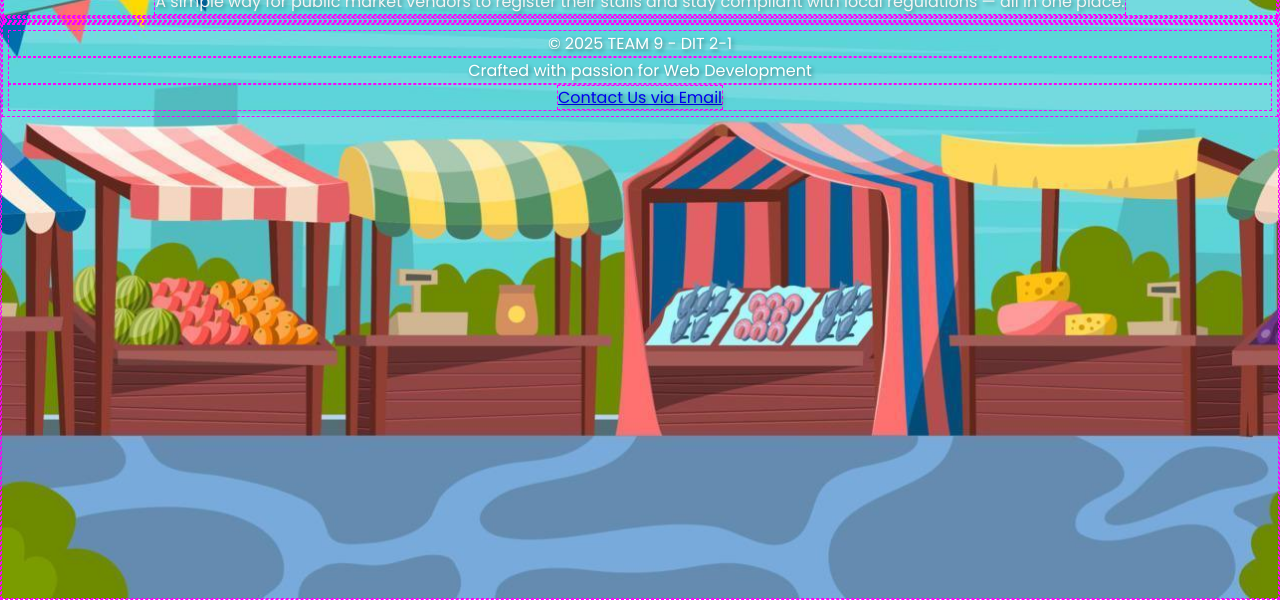
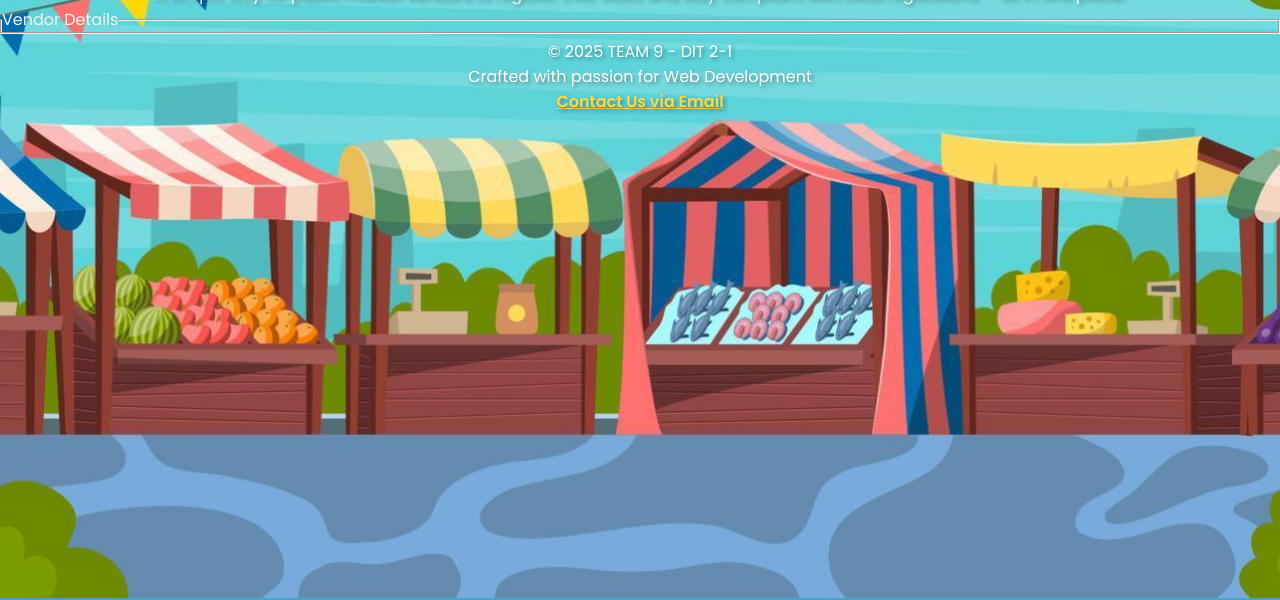
Before and after one commit to VinCeProg/webdev-assess2, a plain HTML site: page index.html in a window 1280 px wide. Shown: the part 202-802 px from the top of the page. Drawn offline with Linux system fonts and the light colour scheme.

Commit message:
improved visibility using shadow

```diff
--- a/css/navbar.css
+++ b/css/navbar.css
@@ -50,6 +50,7 @@
 }
 
 .menu a:hover {
+  text-shadow: 2px 2px 4px rgba(0,0,0,0.4);
   transform: scale(1.05);
   transition: transform 0.3s ease;
 }
@@ -64,6 +65,7 @@
   padding: 0.3rem 1rem;
   background-color: tomato;
   border-radius: 50rem;
+  box-shadow: 2px 2px 4px rgba(0,0,0,0.1);
 }
 
 .burger-toggle {
--- a/css/styles.css
+++ b/css/styles.css
@@ -13,10 +13,12 @@
   margin: 0;
   padding: 0;
   font-family: var(--poppins);
-  border: 1px dashed magenta;
+  /* border: 1px dashed magenta; */
 }
 
 body {
+  background-color: var(--color-primary);
+  color: var(--color-neutral);
   background-image: url(../img/market.jpg);
   background-size: cover;
   background-position: center;
@@ -48,6 +50,11 @@ footer {
   margin: 0;
   padding: 5px;
   text-shadow: 2px 2px 4px rgba(0,0,0,0.4);
+}
+
+footer a {
+  font-weight: 600;
+  color: var(--color-secondary);
 }
 
 /* Responsive Menu */
--- a/index.html
+++ b/index.html
@@ -43,8 +43,8 @@
 
     <main>
       <form>
-        <fieldset>
-          <legend></legend>
+        <fieldset class="">
+          <legend>Vendor Details</legend>
         </fieldset>
       </form>
     </main>
```
